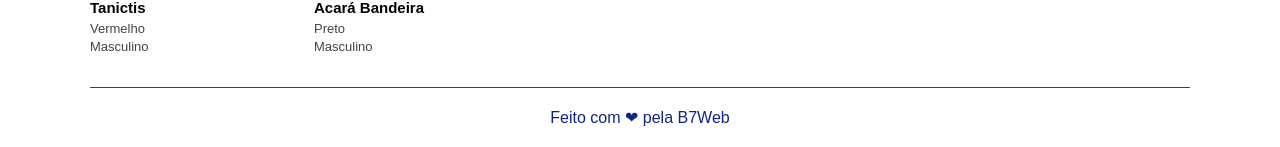
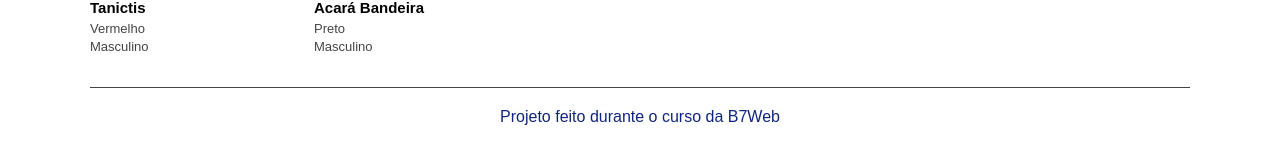
Before and after one commit to douglasmonteirodev/nodets-canil, a Node server app: page / in a window 1280 px wide. Shown: the part 1558-1705 px from the top of the page. After the commit the page ends 1683 px from the top, so only its background shows below. Run offline with Node 20, Linux system fonts and the light colour scheme.

Commit message:
edit footer

```diff
--- a/src/views/partials/footer.mustache
+++ b/src/views/partials/footer.mustache
@@ -1,5 +1,5 @@
 <footer class="container">
-    Feito com ❤ pela B7Web
+    Projeto feito durante o curso da B7Web
 </footer>
 </body>
 </html>
```
